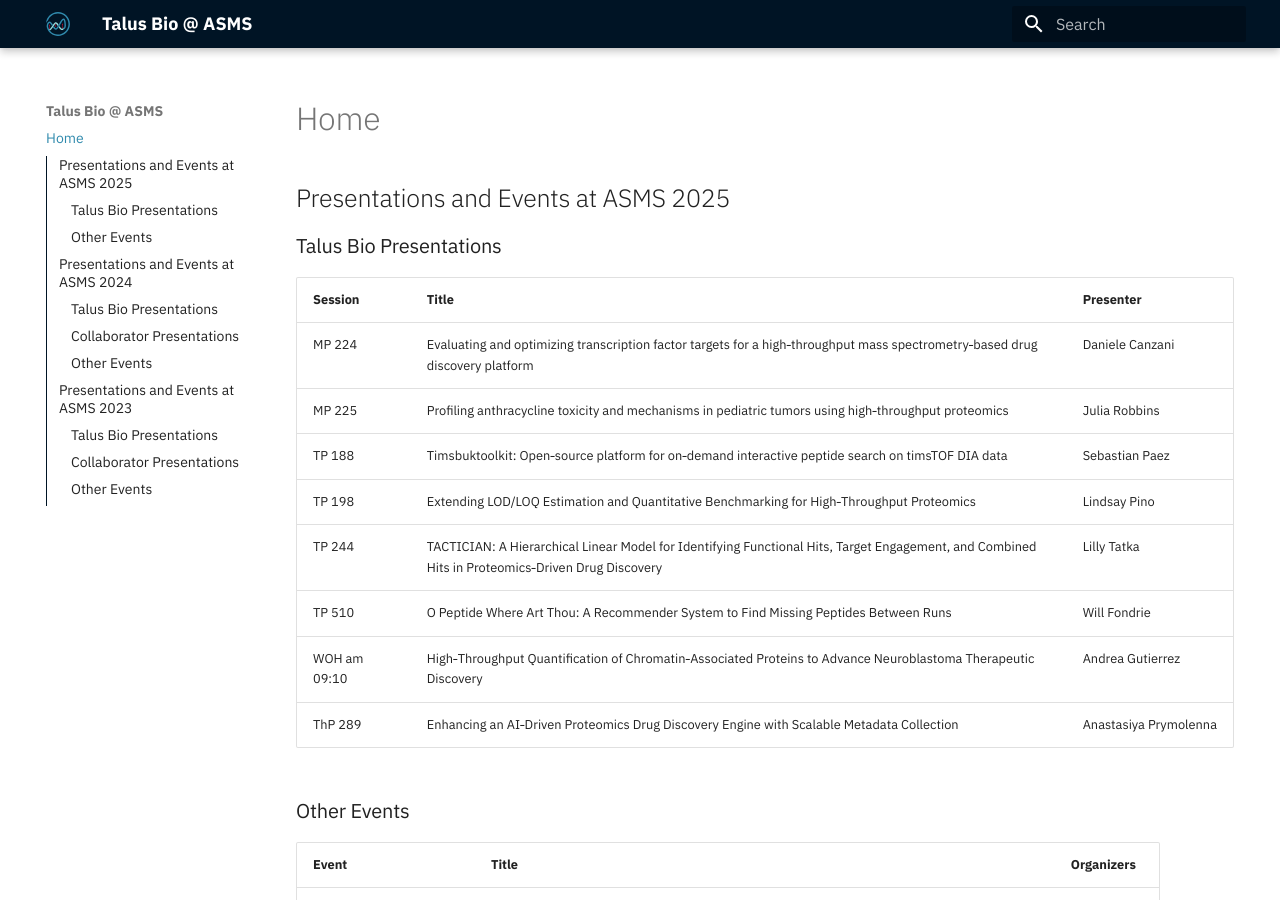
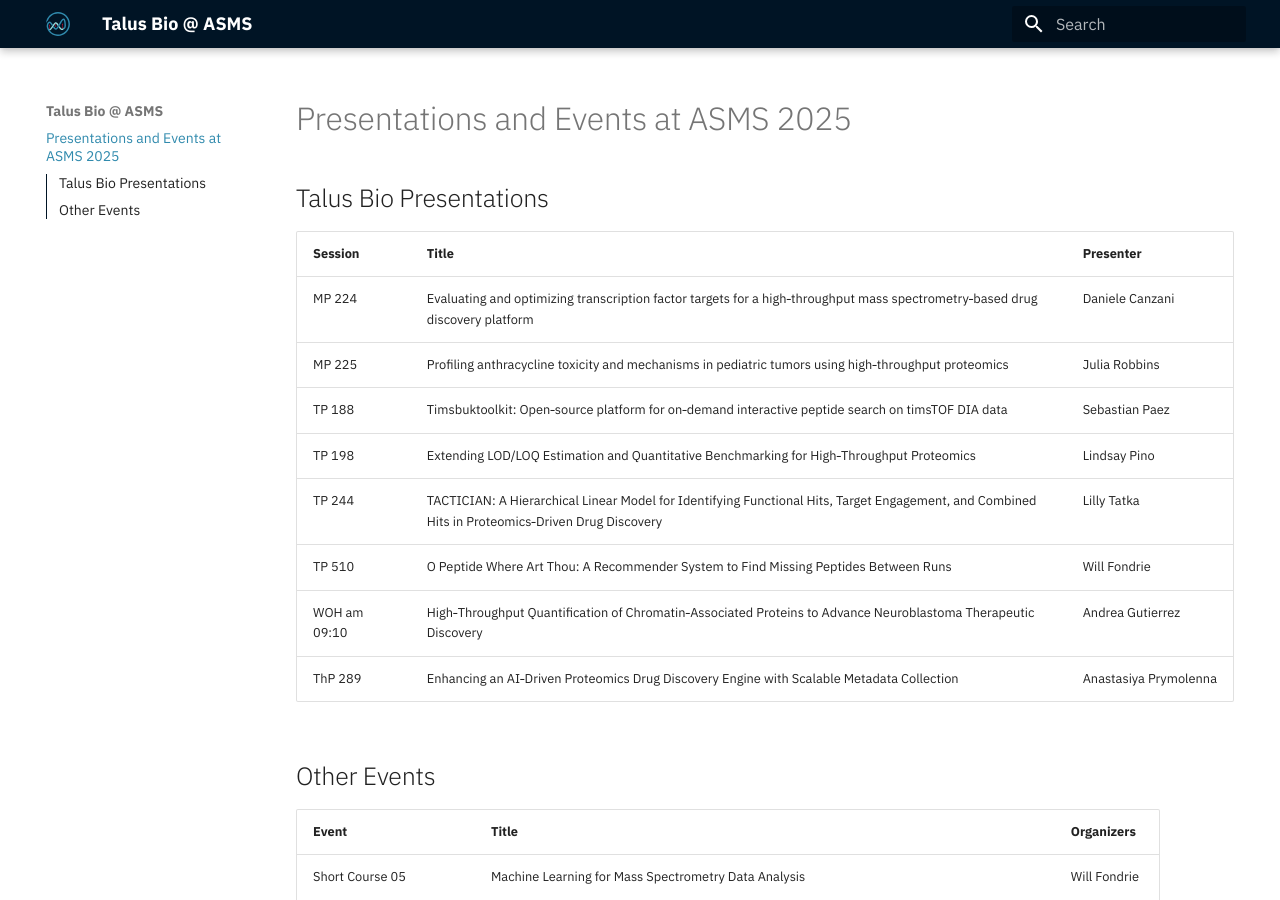
Before and after one commit to TalusBio/talusbio-at-asms, an MkDocs documentation site: the page built from docs/index.md, in a window 1280 px wide and 900 px high. Built offline with MkDocs 1.6.1 and Material for MkDocs 9.7.7, drawn with Linux system fonts in a browser that asks for light colours.

Commit message:
Revert due to social card

```diff
--- a/docs/index.md
+++ b/docs/index.md
@@ -2,9 +2,9 @@
 description: "See what Talus Bio is up to at the American Society for Mass Spectrometry annual conference."
 ---
 
-## Presentations and Events at ASMS 2025
+# Presentations and Events at ASMS 2025
 
-### Talus Bio Presentations
+## Talus Bio Presentations
 
 | Session      | Title                                                                                                                                            | Presenter        |
 | ------------ | ------------------------------------------------------------------------------------------------------------------------------------------------ | ---------------- |
@@ -17,7 +17,7 @@
 | WOH am 09:10 | High‑Throughput Quantification of Chromatin‑Associated Proteins to Advance Neuroblastoma Therapeutic Discovery                                   | Andrea Gutierrez |
 | ThP 289      | Enhancing an AI‑Driven Proteomics Drug Discovery Engine with Scalable Metadata Collection                                                        | Anastasiya Prymolenna |
 
-### Other Events
+## Other Events
 
 | Event                 | Title                                                                                         | Organizers   |
 | --------------------- | --------------------------------------------------------------------------------------------- | ------------ |
@@ -28,9 +28,9 @@
 | Wednesday Workshop 02 | The Interface of Biomarker Discovery, Clinical Algorithm Development and Regulatory Oversight | Will Fondrie |
 
 
-## Presentations and Events at ASMS 2024
+# Presentations and Events at ASMS 2024
 
-### Talus Bio Presentations
+## Talus Bio Presentations
 
 | Session                | Title                                                                                                                                                    | Presenter        |
 |------------------------|----------------------------------------------------------------------------------------------------------------------------------------------------------|------------------|
@@ -43,14 +43,14 @@
 | MP 070                 | Evaluating mass spectrometry strategies for deep proteome profiling with subcellular fractionation                                                       | Andrea Gutierrez |
 | TP 703                 | From seeding to separation: a 96-well format sample preparation protocol for cell-based high throughput proteomics                                       | Julia Robbins    |
 
-### Collaborator Presentations
+## Collaborator Presentations
 
 | Session | Title                                                                                                                                                           | Presenter       |
 |---------|-----------------------------------------------------------------------------------------------------------------------------------------------------------------|-----------------|
 | ThP 055 | Improved de novo peptide sequencing with higher quality training data                                                                                           | Melih Yilmaz    |
 | ThP 785 | ThP 785 The Association of Biomolecular Resource Facilities Proteomics Standards Research Group (sPRG) Multi-Species Standard to Assist Quantitative Proteomics | Susan Weintraub |
 
-### Other Events
+## Other Events
 
 | Event               | Title                                                 | Organizers                                                                                                                          |
 |---------------------|-------------------------------------------------------|-------------------------------------------------------------------------------------------------------------------------------------|
@@ -58,9 +58,9 @@
 | Tuesday Workship 06 | De Novo Peptide Sequencing Breakthroughs & Challenges | Melih Yilmaz, Konstantinos Kalogeropoulos, Wout Bittremieux, Will Fondrie, K. Eloff, Timothy Patrick Jenkins, A. Mabona, Bill Noble |
 
 
-## Presentations and Events at ASMS 2023
+# Presentations and Events at ASMS 2023
 
-### Talus Bio Presentations
+## Talus Bio Presentations
 
 | Session     | Title                                                                                                                           | Presenter        |
 |-------------|---------------------------------------------------------------------------------------------------------------------------------|------------------|
@@ -73,7 +73,7 @@
 | TP 043      | Diving deeper with depthcharge: A transformer deep learning framework for modeling mass spectrometry data                       | Will Fondrie     |
 | ThP 679     | How sweet it is: Leveraging the nuclear envelope glycome for the automated extraction of proteins from cell nuclei              | Julia Robbins    |
 
-### Collaborator Presentations
+## Collaborator Presentations
 
 | Session | Title                                                                                   | Presenter       |
 |---------|-----------------------------------------------------------------------------------------|-----------------|
@@ -81,7 +81,7 @@
 | MP 192  | The Neuropeptide Neuroparsin-A Regulates Caretaking Behavior in Leafcutter Ants         | Michael Gilbert |
 | MP 369  | Crema: an open-source Python tool for target-decoy false discovery rate estimation      | Andy Lin        |
 
-### Other Events
+## Other Events
 
 | Event               | Title                                                | Organizers                                |
 |---------------------|------------------------------------------------------|-------------------------------------------|
```
